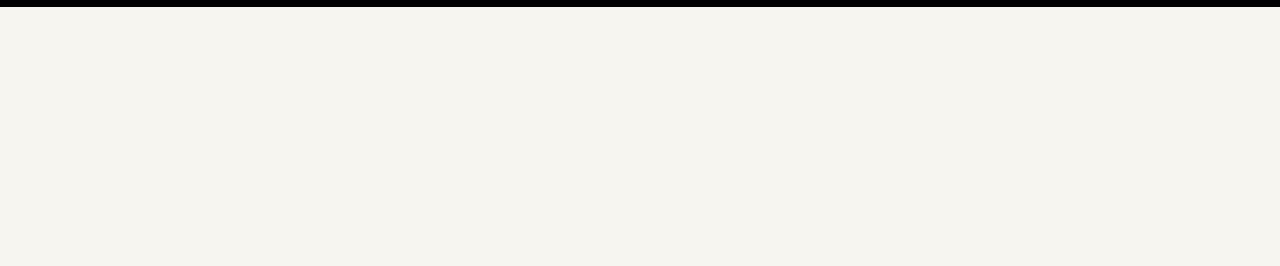
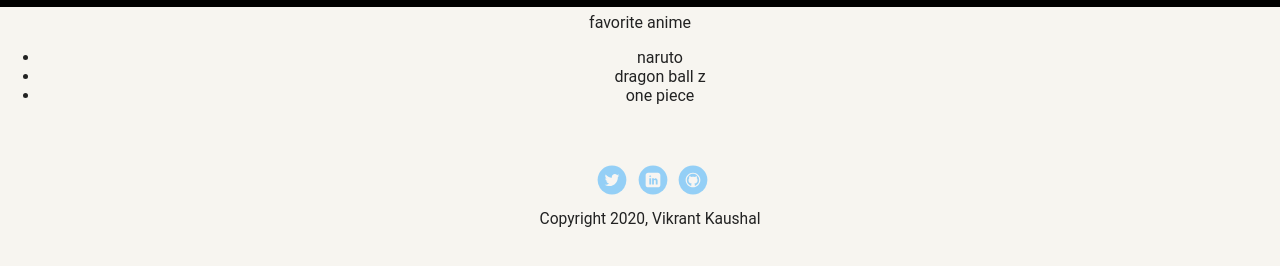
Before and after one commit to vkaushal19/teamtreehouse-project-1, a plain HTML site: page portfolio_update_v1/experience.html in a window 1280 px wide. Shown: the part 68-334 px from the top of the page. Drawn offline with Linux system fonts and the light colour scheme.

Commit message:
added more info on experince.html
fixed some minor issues

```diff
--- a/portfolio_update_v1/experience.html
+++ b/portfolio_update_v1/experience.html
@@ -11,9 +11,23 @@
         <ul class="nav">
           <li class="name">Vikrant Kaushal (Vik)</li>
           <li><a href="index.html">Home</a></li>
-          <li><a href="experience.html" target="#blank">Experience</a></li>
+          <li><a href="experience.html">Experience</a></li>
         </ul>
     </div>
     <h1>this is a test page</h1>
+    <p>favorite anime</p>
+    <ul>
+        <li>naruto</li>
+        <li>dragon ball z</li>
+        <li>one piece</li>
+    </ul>
+    <footer>
+        <ul>
+          <li><a href="https://twitter.com/vikrant_k94" class="social twitter" target="#blank">Twitter</a></li>
+          <li><a href="https://www.linkedin.com/in/vikrant-kaushal-5473ab163/" class="social linkedin" target="#blank">LinkedIn</a></li>
+          <li><a href="https://github.com/vkaushal19" class="social github" target="#blank">Github</a></li>
+        </ul>
+        <p class="copyright">Copyright 2020, Vikrant Kaushal</p>
+      </footer>
 </body>
 </html>
```
